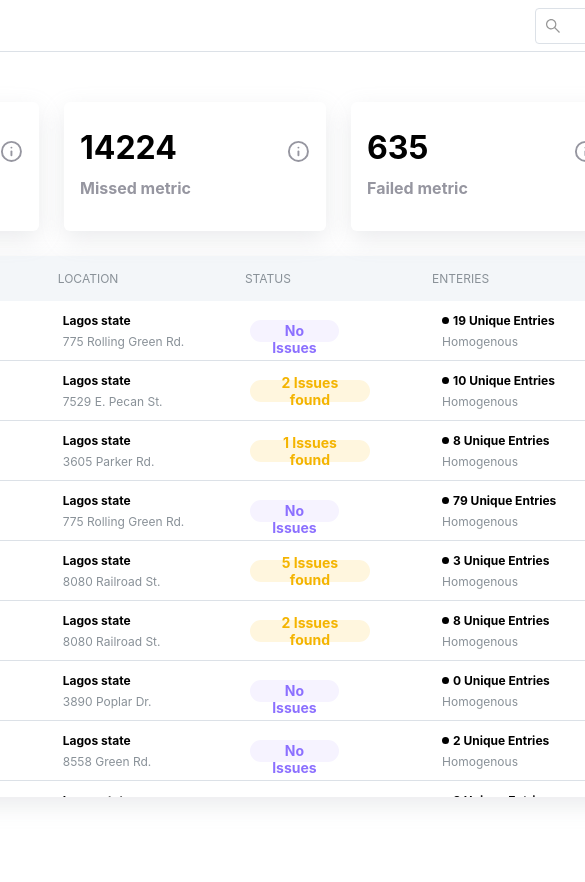
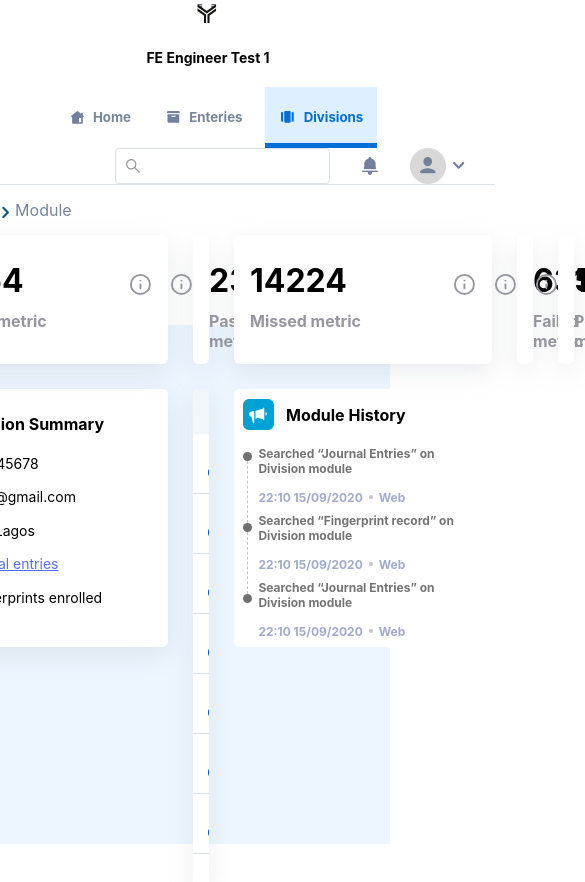
Before and after one commit to Bondesvick/Fe-Engineer, a React (Create React App) app: page / in a window 390 px wide. Shown: the top 882 px of the page, 585 px wide, since content can reach past the window. Before the commit the page ends 852 px from the top, so only its background shows below. Built offline with nearby package versions, Linux system fonts and the light colour scheme.

Commit message:
added some responsiveness

```diff
--- a/src/Components/Header.jsx
+++ b/src/Components/Header.jsx
@@ -5,12 +5,51 @@ import { FaSistrix } from "react-icons/fa";
 
 const Main = styled.div`
     background-color: #FFFFFF;
-    width: 1440px;
+    width: 100%;
     border-bottom: #DCE1E7 solid 1px;
-    height: 52px;
+
     display: flex;
     align-items: center;
     padding-left: 26px;
+
+    @media only screen and (max-width: 600px) {
+        flex-direction: column;
+        min-height: 52px;
+    }
+
+    /* Small devices (portrait tablets and large phones, 600px and up) */
+    @media only screen and (min-width: 600px) {
+        /* min-width: 600px; */
+        flex-direction: column;
+        min-height: 52px;
+    }
+
+    /* Medium devices (landscape tablets, 768px and up) */
+    @media only screen and (min-width: 768px) {
+        /* min-width: 768x; */
+        flex-direction: column;
+        min-height: 52px;
+    }
+
+    /* Large devices (laptops/desktops, 992px and up) */
+    @media only screen and (min-width: 992px) {
+        height: 52px;
+        flex-direction: row;
+        /* min-width: 992px; */
+    }
+
+    /* Extra large devices (large laptops and desktops, 1200px and up) */
+    @media only screen and (min-width: 1200px) {
+        /* min-width: 1200px; */
+        height: 52px;
+        flex-direction: row;
+    }
+
+    @media only screen and (min-width: 1440px) {
+        /* min-width: 1440px; */
+        height: 52px;
+        flex-direction: row;
+    }
 
     .title{
         font-size: 14px;
--- a/src/Components/History/History.jsx
+++ b/src/Components/History/History.jsx
@@ -12,10 +12,49 @@ const Main = styled.div`
     justify-content: flex-start;
     padding: 0px 9px;
 
-    grid-column-start: 1;
+
+
+        /* Extra small devices (phones, 600px and down) */
+    @media only screen and (max-width: 600px) {}
+
+    /* Small devices (portrait tablets and large phones, 600px and up) */
+    @media only screen and (min-width: 600px) {
+        grid-column-start: 2;
+        grid-column-end: 3;
+        grid-row-start: 4;
+        grid-row-end: 6;
+    }
+
+    /* Medium devices (landscape tablets, 768px and up) */
+    @media only screen and (min-width: 768px) {
+        grid-column-start: 3;
+        grid-column-end: 4;
+        grid-row-start: 2;
+        grid-row-end: 4;
+    }
+
+    /* Large devices (laptops/desktops, 992px and up) */
+    @media only screen and (min-width: 992px) {
+        grid-column-start: 3;
+        grid-column-end: 4;
+        grid-row-start: 2;
+        grid-row-end: 4;
+    }
+
+    /* Extra large devices (large laptops and desktops, 1200px and up) */
+    @media only screen and (min-width: 1200px) {
+        grid-column-start: 3;
+        grid-column-end: 4;
+        grid-row-start: 2;
+        grid-row-end: 4;
+    }
+
+    @media only screen and (min-width: 1440px) {
+        grid-column-start: 1;
     grid-column-end: 2;
     grid-row-start: 4;
     grid-row-end: 6;
+    }
 `
 
 const Notification = styled.div`
--- a/src/Components/ListArea.jsx
+++ b/src/Components/ListArea.jsx
@@ -8,16 +8,55 @@ import {data} from "./Data"
 const Main = styled.div`
     background-color: #fff;
     width: 100%;
-    height: 100%;
+    min-height: 500px;
     box-shadow: rgba(149, 157, 165, 0.2) 0px 8px 24px;
     border-radius: 0 0 6px 6px;
     overflow-y: hidden;
 
-    grid-column-start: 2;
-    grid-column-end: 6;
-    grid-row-start: 2;
-    grid-row-end: 6;
 
+
+    /* Extra small devices (phones, 600px and down) */
+    @media only screen and (max-width: 600px) {}
+
+    /* Small devices (portrait tablets and large phones, 600px and up) */
+    @media only screen and (min-width: 600px) {
+        grid-column-start: 1;
+        grid-column-end: 3;
+        grid-row-start: 7;
+        grid-row-end: 11;
+    }
+
+    /* Medium devices (landscape tablets, 768px and up) */
+    @media only screen and (min-width: 768px) {
+        grid-column-start: 1;
+        grid-column-end: 4;
+        grid-row-start: 4;
+        grid-row-end: 8;
+    }
+
+    /* Large devices (laptops/desktops, 992px and up) */
+    @media only screen and (min-width: 992px) {
+        grid-column-start: 1;
+        grid-column-end: 5;
+        grid-row-start: 4;
+        grid-row-end: 8;
+    }
+
+    /* Extra large devices (large laptops and desktops, 1200px and up) */
+    @media only screen and (min-width: 1200px) {
+        grid-column-start: 1;
+        grid-column-end: 5;
+        grid-row-start: 4;
+        grid-row-end: 8;
+    }
+
+    @media only screen and (min-width: 1440px) {
+        grid-column-start: 2;
+        grid-column-end: 6;
+        grid-row-start: 2;
+        grid-row-end: 6;
+
+    }
 
 `
 
@@ -29,13 +68,6 @@ const Top = styled.div`
     align-items: center;
     justify-content: stretch;
 
-    .chkbx{
-        height: 15px;
-        width: 15px;
-        border: 5px solid #9F9F9F;
-        margin-left: 20.5px;
-    }
-
 `
 
 const Content = styled.div`
@@ -46,6 +78,22 @@ const Content = styled.div`
 
 const HeadItem = styled.div`
     flex: 2 2;
+
+    &.other{
+        flex: 1 1;
+
+        @media only screen and (min-width: 768px) {
+            flex: 2 2;
+        }
+    }
+
+    .chkbx{
+        height: 15px;
+        width: 15px;
+        border: 5px solid #9F9F9F;
+        margin-left: 20.5px;
+    }
+
     p{
         color: #899198;
         font-size: 12px;
@@ -57,8 +105,8 @@ export default function ListArea() {
     return (
         <Main>
             <Top>
-                <HeadItem style={{flex: "1 1"}}>
-                <input className="chkbx" type="checkbox"/>
+                <HeadItem className="other">
+                    <input className="chkbx" type="checkbox"/>
                 </HeadItem>
 
                 <HeadItem>
--- a/src/Components/ListComponent.jsx
+++ b/src/Components/ListComponent.jsx
@@ -8,6 +8,10 @@ const ListItem = styled.div`
     border-bottom: 1px solid #DCE1E7;
     display: flex;
     align-items: center;
+
+    @media only screen and (min-width: 768px) {
+        height: 60px;
+    }
 
     .chkbx{
         height: 15px;
@@ -23,13 +27,20 @@ const HeadItem = styled.div`
         color: #899198;
         font-size: 12px;
     }
+
+    .checkArea{
+        flex: 1 1;
+        @media only screen and (min-width: 768px) {
+            flex: 2 2;
+        }
+    }
 `
 
 
 export default function ListComponent({Name, State, Address, Issues, Enteries, Risk}) {
     return (
         <ListItem>
-                    <HeadItem style={{flex: "1 1"}}>
+                    <HeadItem className="checkArea">
                     <input className="chkbx" type="checkbox"/>
                     <img style={{marginLeft: "15px"}} src="./Images/BlueDown.png" alt="arrow down"/>
                     </HeadItem>
--- a/src/Components/Summary.jsx
+++ b/src/Components/Summary.jsx
@@ -12,10 +12,49 @@ const Main = styled.div`
     justify-content: flex-start;
     padding: 9px;
 
-    grid-column-start: 1;
-    grid-column-end: 2;
-    grid-row-start: 2;
-    grid-row-end: 4;
+
+
+        /* Extra small devices (phones, 600px and down) */
+    @media only screen and (max-width: 600px) {}
+
+    /* Small devices (portrait tablets and large phones, 600px and up) */
+    @media only screen and (min-width: 600px) {
+        grid-column-start: 1;
+        grid-column-end: 2;
+        grid-row-start: 4;
+        grid-row-end: 6;
+    }
+
+    /* Medium devices (landscape tablets, 768px and up) */
+    @media only screen and (min-width: 768px) {
+        grid-column-start: 2;
+        grid-column-end: 3;
+        grid-row-start: 2;
+        grid-row-end: 4;
+    }
+
+    /* Large devices (laptops/desktops, 992px and up) */
+    @media only screen and (min-width: 992px) {
+        grid-column-start: 2;
+        grid-column-end: 3;
+        grid-row-start: 2;
+        grid-row-end: 4;
+    }
+
+    /* Extra large devices (large laptops and desktops, 1200px and up) */
+    @media only screen and (min-width: 1200px) {
+        grid-column-start: 2;
+        grid-column-end: 3;
+        grid-row-start: 2;
+        grid-row-end: 4;
+    }
+
+    @media only screen and (min-width: 1440px) {
+        grid-column-start: 1;
+        grid-column-end: 2;
+        grid-row-start: 2;
+        grid-row-end: 4;
+    }
 `
 
 const Addresses = styled.div`
--- a/src/Views/Home.jsx
+++ b/src/Views/Home.jsx
@@ -16,9 +16,45 @@ const MainBody = styled.div`
 `
 
 const Content =  styled.div`
-    width: 1440px;;
-    min-height: 800px;
+
+
     background-color: #fff;
+
+        /* Extra small devices (phones, 600px and down) */
+    @media only screen and (max-width: 600px) {
+        max-width: 600px;
+    }
+
+    /* Small devices (portrait tablets and large phones, 600px and up) */
+    @media only screen and (min-width: 600px) {
+        min-height: 1550px;
+        max-width: 768px;
+    }
+
+    /* Medium devices (landscape tablets, 768px and up) */
+    @media only screen and (min-width: 768px) {
+        min-height: 1250px;
+        max-width: 992px;
+    }
+
+    /* Large devices (laptops/desktops, 992px and up) */
+    @media only screen and (min-width: 992px) {
+        min-height: 1100px;
+        max-width: 992px;
+    }
+
+    /* Extra large devices (large laptops and desktops, 1200px and up) */
+    @media only screen and (min-width: 1200px) {
+        max-width: 1200px;
+        min-height: 1100px;
+    }
+
+    @media only screen and (min-width: 1440px) {
+
+        max-width: 1440px;
+        min-height: 1200px;
+
+    }
 
     .flag{
         height: 50px;
@@ -40,6 +76,45 @@ const Content =  styled.div`
         padding: 0 15px 15px 15px;
         padding-bottom: 15px;
 
+                /* Extra small devices (phones, 600px and down) */
+        @media only screen and (max-width: 600px) {}
+
+        /* Small devices (portrait tablets and large phones, 600px and up) */
+        @media only screen and (min-width: 600px) {
+            grid-template-columns: repeat(2, 1fr);
+            grid-template-rows: repeat(9, 1fr);
+            grid-template-rows: auto;
+        }
+
+        /* Medium devices (landscape tablets, 768px and up) */
+        @media only screen and (min-width: 768px) {
+            grid-template-columns: repeat(3, 1fr);
+            grid-template-rows: repeat(7, 1fr);
+            grid-template-rows: auto;
+        }
+
+        /* Large devices (laptops/desktops, 992px and up) */
+        @media only screen and (min-width: 992px) {
+            grid-template-columns: repeat(4, 1fr);
+            grid-template-rows: repeat(7, 1fr);
+            grid-template-rows: auto;
+        }
+
+        /* Extra large devices (large laptops and desktops, 1200px and up) */
+        @media only screen and (min-width: 1200px) {
+            grid-template-columns: repeat(4, 1fr);
+            grid-template-rows: repeat(7, 1fr);
+            grid-template-rows: auto;
+
+        }
+
+        @media only screen and (min-width: 1440px) {
+            grid-template-columns: repeat(5, 1fr);
+            grid-template-rows: repeat(5, 1fr);
+            grid-template-rows: auto;
+
+        }
+
 
     }
 `
@@ -47,9 +122,11 @@ const Content =  styled.div`
 export default function Home() {
     return (
         <MainBody>
-            <Header/>
+
 
             <Content>
+
+                <Header/>
 
                 <div className="flag">
                     <p>Divisions</p>
```
